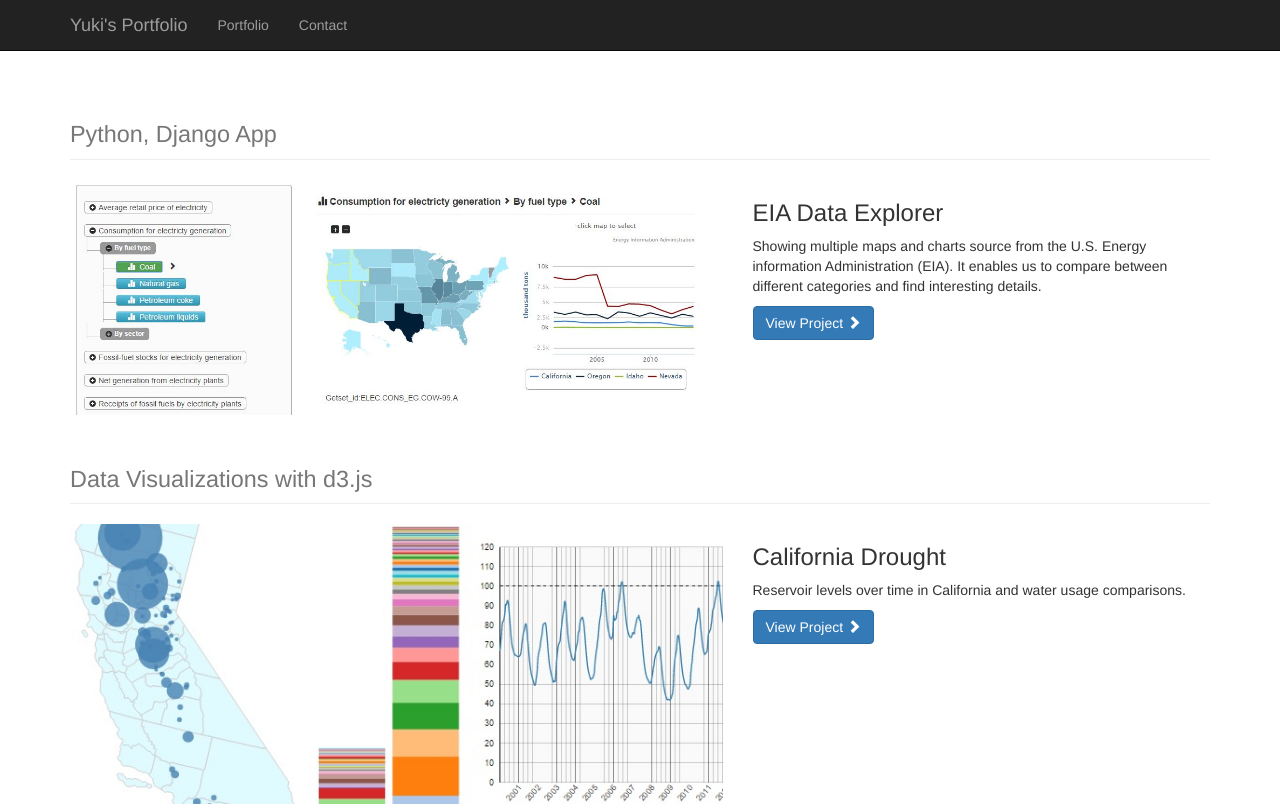
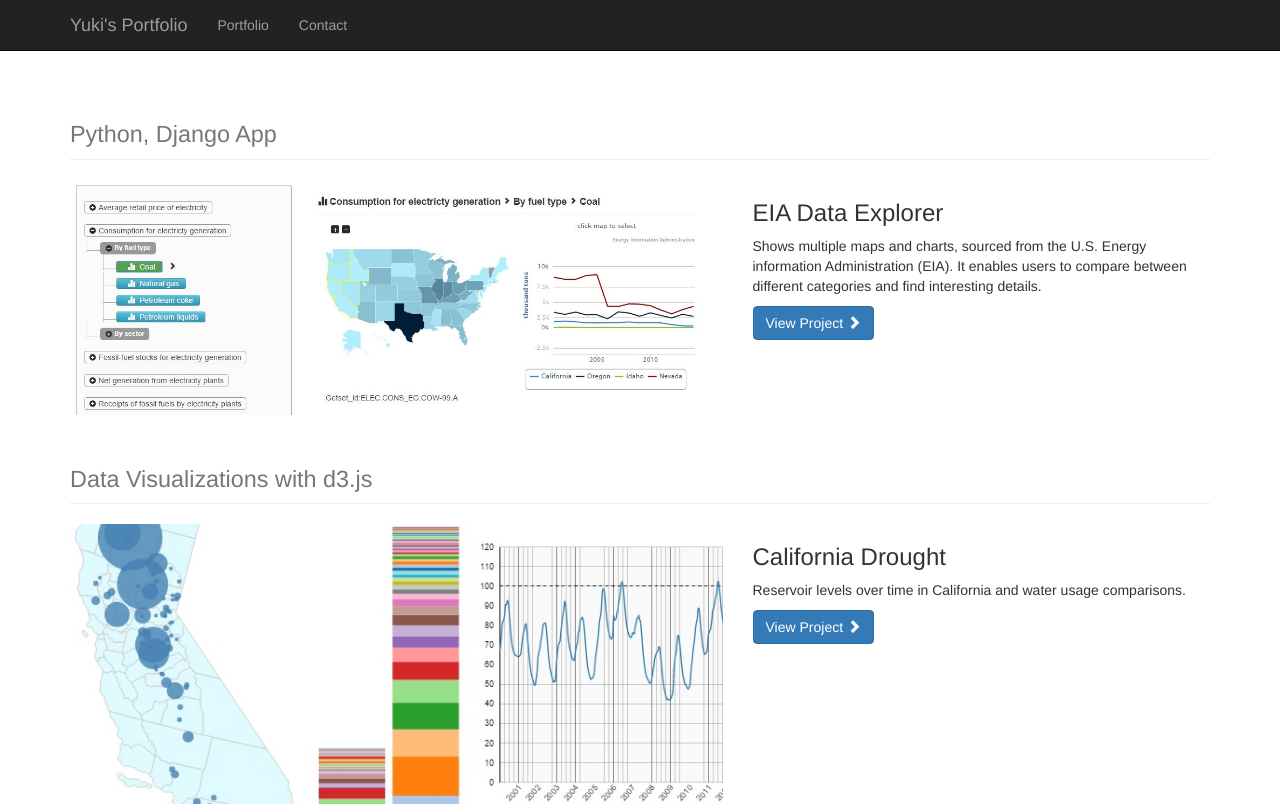
Before and after one commit to baramuyu/baramuyu.github.io, a plain HTML site: page index.html in a window 1280 px wide. Shown: the top 807 px of the page. Drawn offline with Linux system fonts and the light colour scheme.

Commit message:
fix comments

```diff
--- a/index.html
+++ b/index.html
@@ -80,7 +80,7 @@
             <div class="col-md-5">
                 <h3>EIA Data Explorer</h3>
                 <h4></h4>
-                <p>Showing multiple maps and charts source from the U.S. Energy information Administration (EIA). It enables us to compare between different categories and find interesting details.</p>
+                <p>Shows multiple maps and charts, sourced from the U.S. Energy information Administration (EIA). It enables users to compare between different categories and find interesting details.</p>
                 <a class="btn btn-primary" href="http://baramuyu.pythonanywhere.com/graphs/" target="_blank">View Project <span class="glyphicon glyphicon-chevron-right"></span></a>
             </div>
         </div>
```
